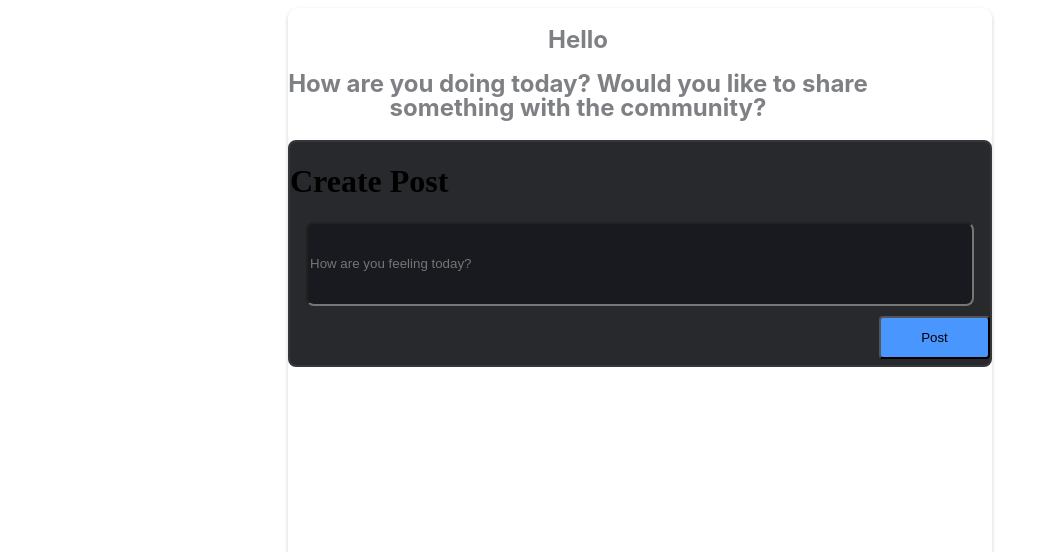
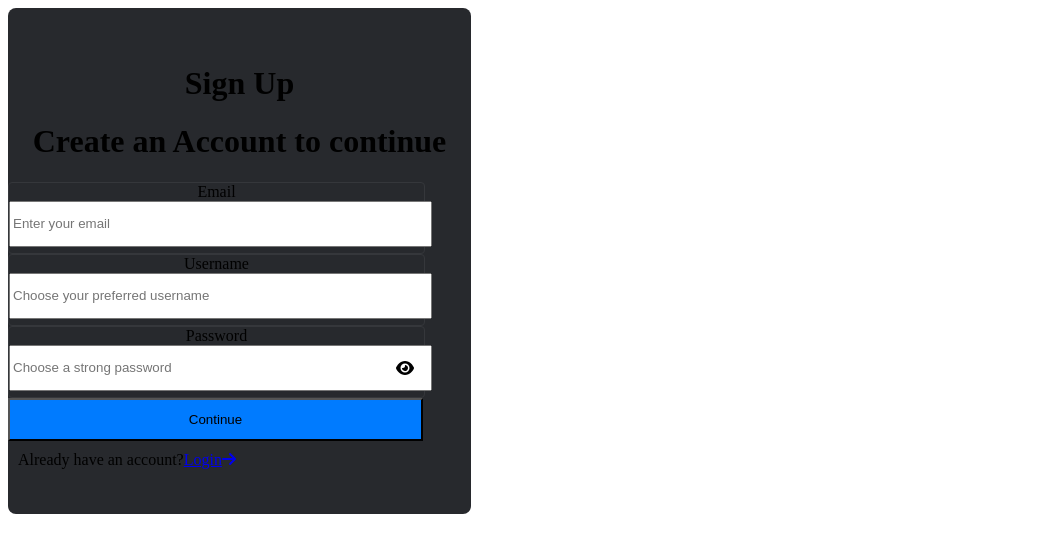
Before and after one commit to ankit-akd/share_thoughts, a React (Create React App) app: page /signup in a window 1280 px wide. Shown: the top 552 px of the page, without its empty margins (0-1048 px from the left). Built offline with nearby package versions, Linux system fonts and the light colour scheme.

Commit message:
signup page completed

```diff
--- a/package.json
+++ b/package.json
@@ -11,6 +11,7 @@
     "@testing-library/user-event": "^13.5.0",
     "react": "^18.2.0",
     "react-dom": "^18.2.0",
+    "react-router-dom": "^6.15.0",
     "react-scripts": "5.0.1",
     "web-vitals": "^2.1.4"
   },
--- a/src/App.js
+++ b/src/App.js
@@ -2,13 +2,20 @@
 import './App.css';
 import LoginPage from './components/LoginPage';
 import SharePostPage from './components/SharePostPage';
+import SignUpPage from './components/SignUpPage';
+import { BrowserRouter as Router, Routes, Route } from 'react-router-dom';
 
 function App() {
   return (
+    <Router>
     <div className="App">
-      {/* <LoginPage /> */}
-      <SharePostPage />
+      <Routes>
+      <Route path = "/" element ={<LoginPage />} />
+      <Route path = "/dashboard" element={<SharePostPage />} />
+      <Route path = "/signup" element={<SignUpPage />} />
+      </Routes>
     </div>
+    </Router>
   );
 }
 
--- /dev/null
+++ b/src/components/SignUpPage.js
@@ -0,0 +1,90 @@
+import React, { useState } from 'react';
+import { FontAwesomeIcon } from '@fortawesome/react-fontawesome';
+import { faEye, faEyeSlash, faArrowRight } from '@fortawesome/free-solid-svg-icons';
+import { useNavigate } from 'react-router-dom';
+
+function SignUpPage() {
+  const [email, setEmail] = useState('');
+  const [username, setUsername] = useState('');
+  const [password, setPassword] = useState('');
+  const [showPassword, setShowPassword] = useState(false);
+
+  const history = useNavigate();
+
+  const handlePasswordToggle = () => {
+    setShowPassword(!showPassword);
+  };
+
+  const handleSubmit = (event) => {
+    event.preventDefault();
+    console.log('Email',email);
+    console.log('Password',password);
+  };
+
+  const handleContinue = () => {
+    history('/dashboard');
+  };
+
+
+  return (
+    <div className='signup-page'>
+      <div className='signup-box'>
+        <h1>Sign Up</h1>
+        <h1>Create an Account to continue</h1>
+        <div className='email-input-box'>
+          <label htmlFor='email'>Email</label>
+          <div className='email-input'>
+          <input
+            type='email'
+            id='email'
+            placeholder='Enter your email'
+            value={email}
+            onChange={(e) => setEmail(e.target.value)}
+          />
+          </div>
+        </div>
+        <div className='username-input-box'>
+          <label htmlFor='username'>Username</label>
+          <div className='username-input'>
+          <input
+            type='text'
+            id='username'
+            placeholder='Choose your preferred username'
+            value={username}
+            onChange={(e) => setUsername(e.target.value)}
+          />
+          </div>
+        </div>
+        <div className='password-input-box'>
+          <label htmlFor='password'>Password</label>
+          <div className='password-input'>
+            <span>
+            <FontAwesomeIcon
+              icon={showPassword ? faEyeSlash : faEye}
+              className='eye-icon'
+              onClick={handlePasswordToggle}
+            />
+            </span>
+            <input
+              type={showPassword ? 'text' : 'password'}
+              id='password'
+              placeholder='Choose a strong password'
+              value={password}
+              onChange={(e) => setPassword(e.target.value)}
+            />
+
+          </div>
+        </div>
+        <button onClick={handleContinue} className='signup-btn'>Continue</button>
+        <div className='login-option'>
+            <span>Already have an account?
+                <a href="/">Login
+                <FontAwesomeIcon icon={faArrowRight} />
+                </a></span>
+        </div>
+      </div>
+    </div>
+  );
+}
+
+export default SignUpPage;
--- a/src/components/styles.css
+++ b/src/components/styles.css
@@ -167,3 +167,92 @@
     align-items: center;
     gap: 8px;
 }
+
+.signup-page{
+    width: 463px;
+    height: 506px;
+    flex-shrink: 0;
+    border-radius: 8px;
+    background: #27292D;
+    display:flex;
+    justify-content: center;
+    align-items: center;
+}
+
+.signup-box{
+
+}
+
+.email-input-box{
+    width: 415px;
+    height: 70px;
+    border-radius: 4px;
+    border: 1.5px solid #35373B;
+}
+
+.email-input input{
+    width: 415px;
+    height: 40px;
+}
+
+.email-input label{
+    color: #C5C7CA;
+    font-family: Inter;
+    font-size: 14px;
+    font-style: normal;
+    font-weight: 500;
+    line-height: normal;
+}
+
+.username-input-box{
+    width: 415px;
+    height: 70px;
+    border-radius: 4px;
+    border: 1.5px solid #35373B;
+
+}
+.username-input input{
+    width: 415px;
+    height: 40px;
+}
+
+.password-input-box{
+    width: 415px;
+    height: 70px;
+    border-radius: 4px;
+    border: 1.5px solid #35373B;
+    justify-content: space-between;
+}
+
+.password-input label{
+    color: #C5C7CA;
+font-family: Inter;
+font-size: 14px;
+font-style: normal;
+font-weight: 500;
+line-height: normal;
+}
+
+.password-input input{
+    width: 415px;
+    height: 40px;
+}
+
+.eye-icon{
+    cursor: pointer;
+    position: absolute;
+    right: 10px;
+    top: 15px;
+}
+
+.signup-btn{
+    width: 415px;
+    height: 43px;
+    background-color:#007bff;
+    float: left;
+}
+
+.login-option{
+    padding: 10px;
+    float: left;
+}
```
Also changed, not shown: 1 other file (tests, documents, lock files or other folders).
